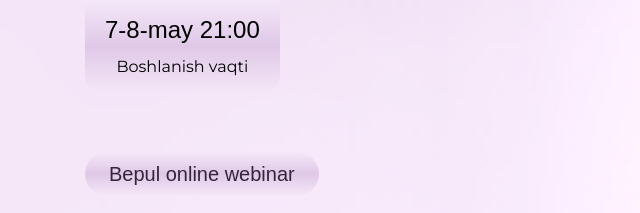
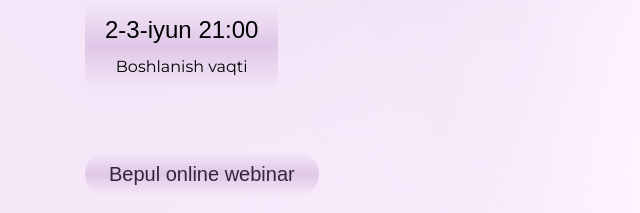
Before and after one commit to sultonbayevogabek/rustilida.fulfiledu.uz, a plain HTML site: page public/index.html in a window 1280 px wide. Shown: the top 213 px of the page, 0-640 px from the left. Drawn offline with Linux system fonts and the light colour scheme; no server answers; a web font is replaced by a local one.

Commit message:
initial commit

```diff
--- a/public/index.html
+++ b/public/index.html
@@ -20,7 +20,7 @@
             <div class="header-wrapper">
                 <div class="webinar-date">
                     <div class="webinar-date-date">
-                        7-8-may 21:00
+                        2-3-iyun 21:00
                     </div>
                     <div class="webinar-date-title">Boshlanish vaqti</div>
                 </div>
```
Also changed, not shown: public/telegram.html (+2 -2 lines).
